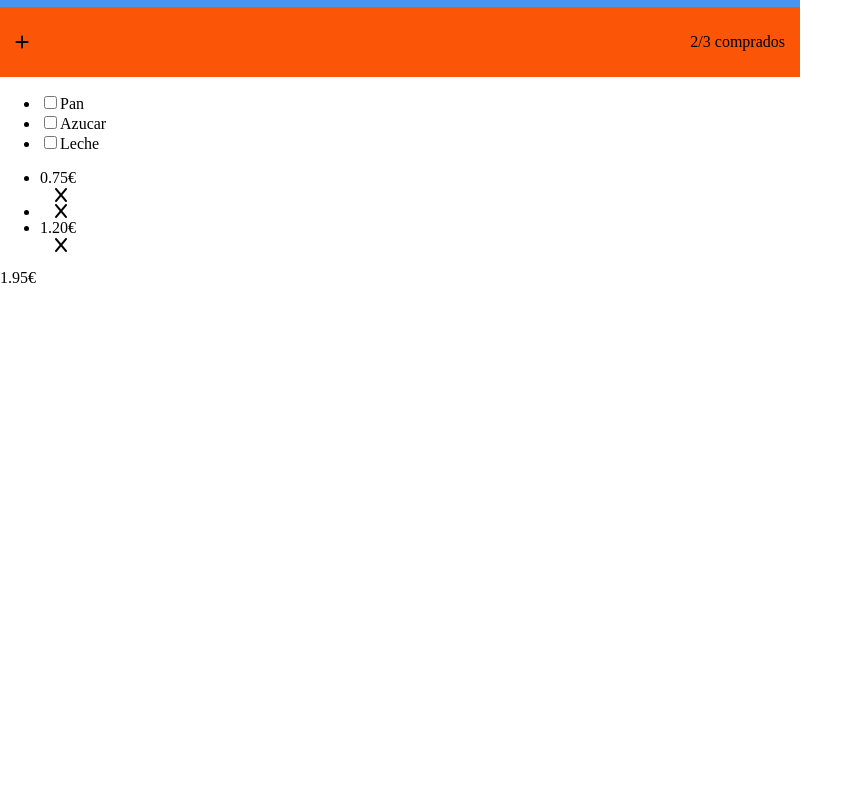
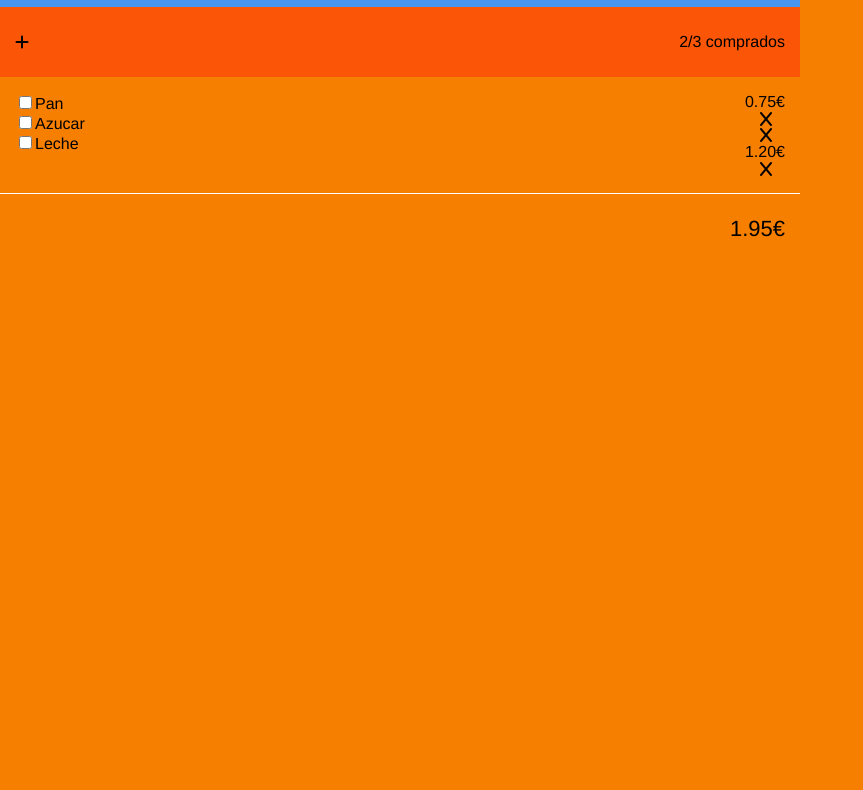
Before and after one commit to josepandreu45/202204-W1CH4-josep-andreu, a plain HTML site: page index.html in a window 1280 px wide. Shown: the part 73-863 px from the top of the page, without its empty margins (0-863 px from the left). Drawn offline with Linux system fonts and the light colour scheme.

Commit message:
estilo del idex hecho

```diff
--- a/index.html
+++ b/index.html
@@ -27,18 +27,19 @@
           <p>2/3 comprados</p>
         </section>
         <section class="menu__lista-compra">
-          <ul>
+          <ul class="articulo">
             <li><input type="checkbox" />Pan</li>
             <li><input type="checkbox" />Azucar</li>
             <li><input type="checkbox" />Leche</li>
           </ul>
-          <ul>
+
+          <ul class="precio">
             <li>0.75€ <i class="fa-solid fa-x"></i></li>
             <li><i class="fa-solid fa-x"></i></li>
             <li>1.20€<i class="fa-solid fa-x"></i></li>
           </ul>
         </section>
-        <section class="menu__total">1.95€</section>
+        <section class="menu__total"><p>1.95€</p></section>
       </main>
     </div>
   </body>
--- a/style.css
+++ b/style.css
@@ -3,6 +3,8 @@
 }
 body {
   margin: 0;
+  font-family: "Franklin Gothic Medium", "Arial Narrow", Arial, sans-serif;
+  background-color: #f77f00;
 }
 .container {
   width: 100vh;
@@ -27,7 +29,7 @@ header h1 {
   align-items: center;
   margin-right: 15px;
 }
-.navegacion li {
+li {
   list-style: none;
 }
 
@@ -49,3 +51,27 @@ section p {
   display: flex;
   align-items: center;
 }
+
+.menu__lista-compra {
+  display: flex;
+  justify-content: space-between;
+  border-bottom: 1px solid #ffff;
+}
+
+.articulo {
+  padding: 0;
+  margin-left: 15px;
+}
+
+.precio {
+  padding: 0;
+  margin-right: 15px;
+}
+.menu__total {
+  display: flex;
+  justify-content: end;
+  font-size: 22px;
+}
+.menu__total p {
+  margin-right: 15px;
+}
```
